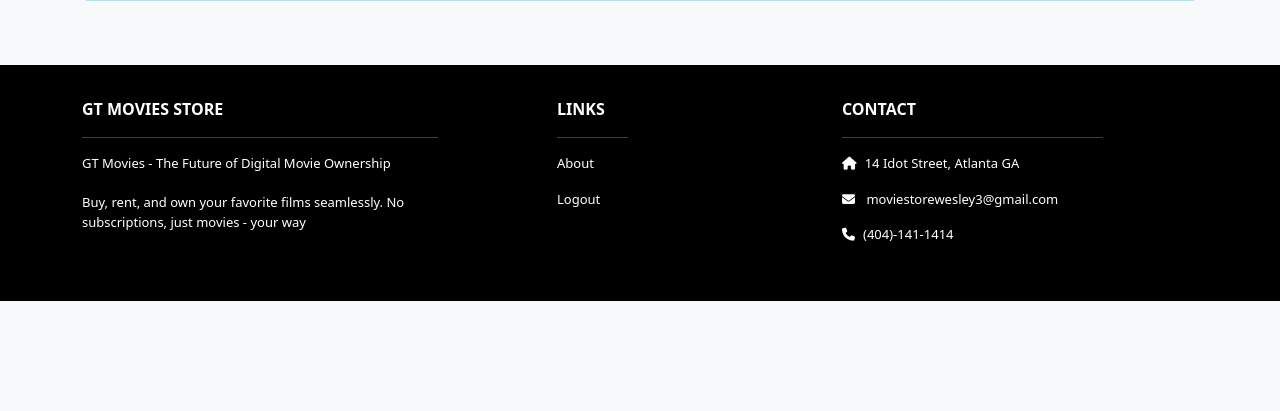
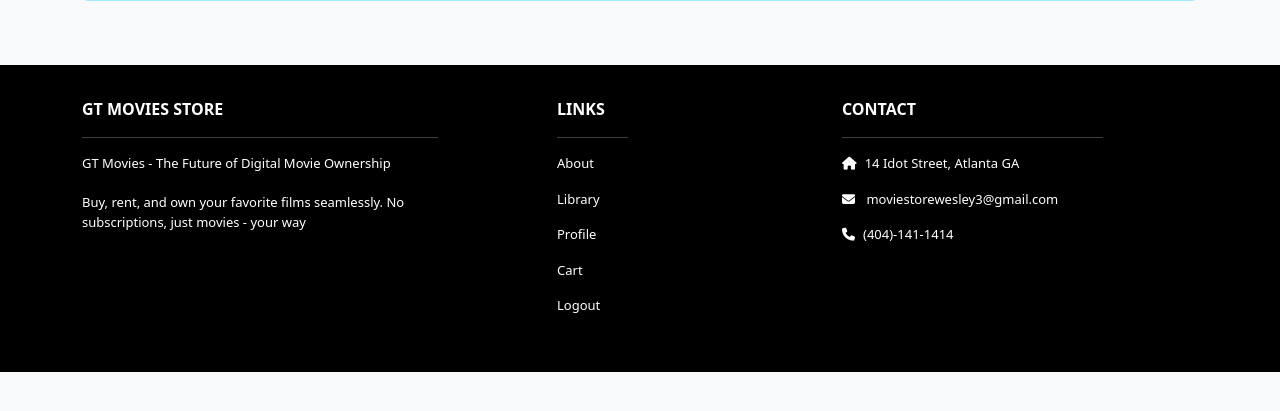
Before and after one commit to Tahsin-Kazi/Movie-Store-Wesley-3, a Django app: page /cart/ in a window 1280 px wide. Shown: the part 259-670 px from the top of the page. Run offline with Django 5.2, Linux system fonts and the light colour scheme; a user stored in the database is signed in; data comes from the database, SQL or seed files in the repository; both versions use the stored data as it was after the commit; some libraries are stand-ins or nearby versions.

Commit message:
Fixed a bug, fixed admin functionality, and added some features relating to total price display

```diff
--- a/movies/views.py
+++ b/movies/views.py
@@ -112,14 +112,16 @@ def checkout(request):
     if request.method == 'POST':
         user = request.user.profile
         if not user.shoppingCart:
-            messages.success(request, f'Order failed because cart is empty! Please add movies to checkout.')
+            messages.error(request, 'Order failed because cart is empty! Please add movies to checkout.')
             return redirect('movies.view_cart')
         total = 0.0
+        total_count = 0
         order = Order.objects.create(profile=user)
-        order.count = len(user.shoppingCart)
         for movie_id, quantity in user.shoppingCart.items():
             movie = Movie.objects.get(id=movie_id)
+            quantity = int(quantity)
             total += float(movie.price * quantity)
+            total_count += quantity
             if str(movie_id) in user.purchasedMovies:
                 user.purchasedMovies[str(movie_id)] += quantity
             else:
@@ -128,11 +130,12 @@ def checkout(request):
             order.copies.append(quantity)
         user.shoppingCart.clear()
         order.total = total
+        order.count = total_count
         order.save()
         user.save()
-        messages.success(request, f'{order} has been fulfilled! Movies add to your library.')
+        messages.success(request, 'Your order has been fulfilled! Movies added to your library.')
         return redirect('home.index')
-    messages.success(request, f'Error with order! Please try again later.')
+    messages.error(request, 'Error with order! Please try again later.')
     return redirect('movies.view_cart')
 
 @login_required
@@ -140,9 +143,13 @@ def view_cart(request):
     template_data = {"title": "Shopping Cart"}
     cart = request.user.profile.shoppingCart
     movies = []
-    for movie, quantity in cart.items():
-        movies.append((get_object_or_404(Movie, id=movie), quantity))
-    return render(request, 'movies/view_cart.html', {'cart_movies': movies, 'template_data': template_data, 'e_form' : EditCartForm()})
+    order_total = 0.0
+    for movie_id, quantity in cart.items():
+        movie = get_object_or_404(Movie, id=movie_id)
+        total_cost = movie.price * quantity
+        order_total += total_cost
+        movies.append((movie, quantity, total_cost))
+    return render(request, 'movies/view_cart.html', {'cart_movies': movies, 'order_total': order_total, 'template_data': template_data, 'e_form': EditCartForm()})
 
 @login_required
 def delete_all_from_cart(request):
--- a/templates/base.html
+++ b/templates/base.html
@@ -68,6 +68,9 @@
               <p><a class="nav-link" href="{% url 'register' %}">Register</a></p>
               <p><a class="nav-link" href="{% url 'password_reset' %}">Forgot Password</a></p>
             {% else %}
+              <p><a class="nav-link" href="{% url 'library' %}">Library</a></p>
+              <p><a class="nav-link" href="{% url 'profile' %}">Profile</a></p>
+              <p><a class="nav-link" href="{% url 'movies.view_cart' %}">Cart</a></p>
               <p><a class="nav-link" href="{% url 'logout' %}">Logout</a></p>
             {% endif %}
           </div>
--- a/templates/movies/view_cart.html
+++ b/templates/movies/view_cart.html
@@ -11,7 +11,7 @@
 <div class="container mt-5 mb-5">
     <h1 class="text-center mb-4">Your Cart</h1>
     <div class="row">
-      {% for movie, quantity in cart_movies %}
+      {% for movie, quantity, total_cost in cart_movies %}
       <div class="col-md-4 col-lg-3 mb-4">
         <div class="card h-100">
           <img src="{{ movie.image.url }}" alt="Movie Image" class="card-img-top rounded" style="height: 200px; object-fit: cover;">
@@ -21,10 +21,12 @@
                 {{ movie.name }}
               </a>
             </h4>
-            <p class="card-text"><strong>Price:</strong> ${{ movie.price }}</p>
+            <p class="card-text"><strong>Price:</strong> ${{ movie.price|floatformat:2 }}</p>
+            <p class="card-text"><strong>Quantity:</strong> {{ quantity }}</p>
+            <p class="card-text"><strong>Total Cost:</strong> ${{ total_cost|floatformat:2 }}</p>
             <form method="post" action="{% url 'movies.edit_cart' movie.id %}">
                 {% csrf_token %}
-                <p class="card-text"><strong>Quantity:</strong></p>
+                <p class="card-text"><strong>Edit Quantity:</strong></p>
                 <input name="edit_quantity" type="number" min="1" value="{{ quantity }}">
                 <button type="submit" class="btn btn-success btn-sm mt-2">Save Quantity</button>
             </form>
@@ -45,6 +47,7 @@
     </div>
     {% if cart_movies %}
     <div class="text-center mt-4">
+        <h3><strong>Order Total:</strong> ${{ order_total|floatformat:2 }}</h3>
         <form method="post" action="{% url 'movies.checkout' %}">
             {% csrf_token %}
             <button type="submit" class="btn btn-success btn-lg">Checkout</button>
```
Also changed, not shown: movies/admin.py (+26 -10 lines), db.sqlite3.
